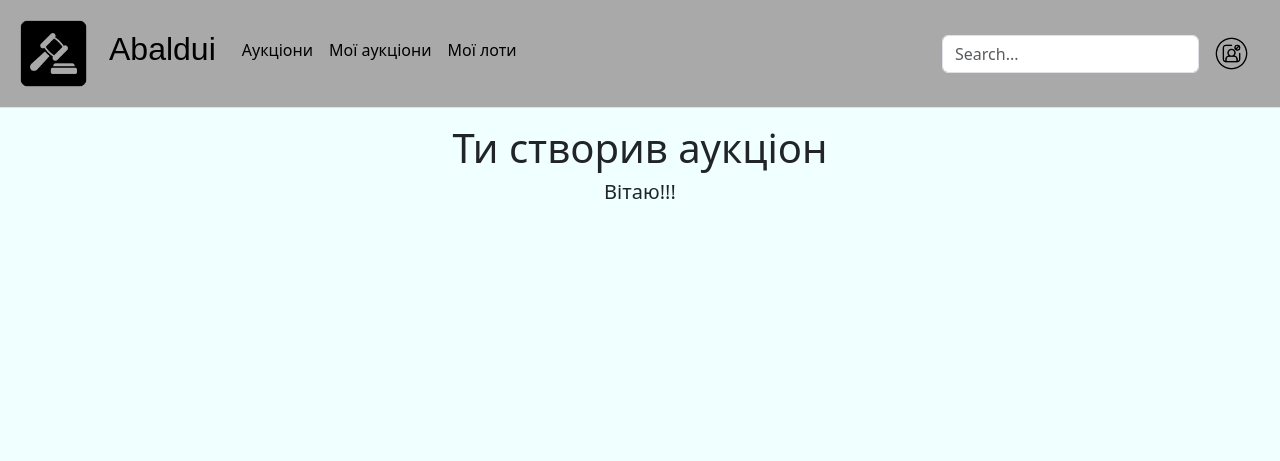
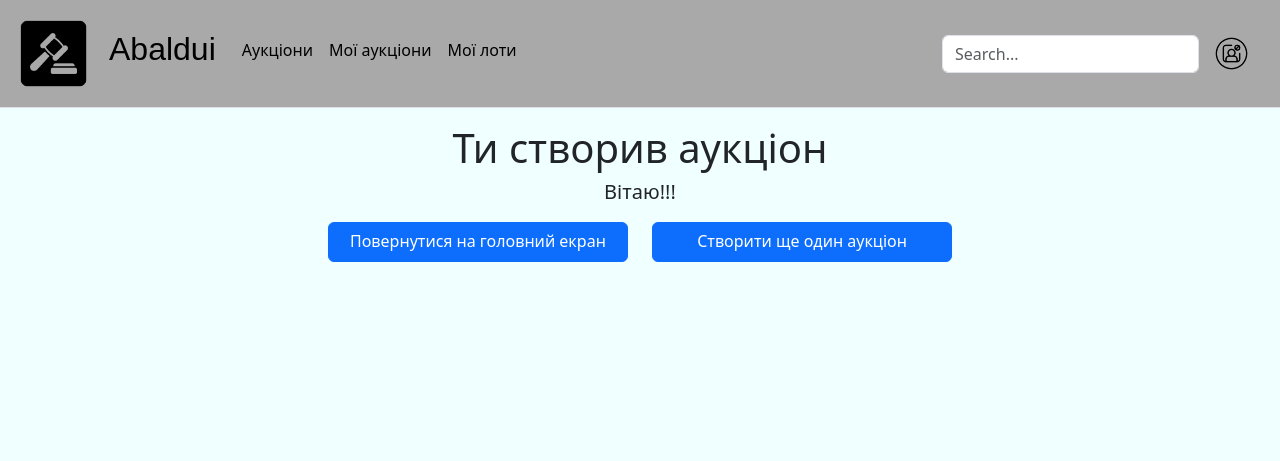
Before and after one commit to max-bondarenco/hakaton-react-2, a Django app: page /auction/create-auction/success in a window 1280 px wide. Shown: the top 461 px of the page. Run offline with Django 4.2, Linux system fonts and the light colour scheme; some web fonts are replaced.

Commit message:
Almost ready auction

```diff
--- a/auction/models.py
+++ b/auction/models.py
@@ -6,7 +6,7 @@ from django.contrib.auth.models import AbstractUser
 
 class User(AbstractUser):
     balance = models.DecimalField(max_digits=15, decimal_places=2, default=0)
-    avatar = models.ImageField(upload_to="media/avatars", null="avatar.jpg")
+    avatar = models.ImageField(upload_to="media/avatars", default="media/avatars/default_user.png")
     phone = models.CharField(max_length=14, default=0)
 
 
--- a/auction/views.py
+++ b/auction/views.py
@@ -124,7 +124,7 @@ def create_auction(request):
         except Exception as e:
             print("exception", e)
             return HttpResponse(e)
-        return HttpResponseRedirect("auction/my-auctions")
+        return HttpResponseRedirect("/auction/my-auctions")
     return render(request, "auction/create-auction.html")
 
 
--- a/templates/auction/auction-going.html
+++ b/templates/auction/auction-going.html
@@ -59,7 +59,7 @@
 <div class="container">
     <div class="row">
         <div class="col-md-2">
-            <img src="{% static auction.image %}" alt="Зображення аукціону" class="img-fluid">
+            <img src="/media/{{auction.image }}" alt="Зображення аукціону" class="img-fluid">
         </div>
         <div class="col-md-10">
                 <p><strong>Початкова ставка:</strong> {{ auction.start_price }}$</p>
--- a/templates/auction/auction-list.html
+++ b/templates/auction/auction-list.html
@@ -49,8 +49,4 @@
     {% else %}
         <p>There are no auction</p>
     {% endif %}
-
-   <p>Content text - Content text - Content text - Content text -
-  Content text - Content text - Content text - Content text -
-  Content text - Content text - Content text - Content text -</p>
 {% endblock %}
--- a/templates/auction/auction-my.html
+++ b/templates/auction/auction-my.html
@@ -33,7 +33,7 @@
         <!-- Аукціон 1 -->
         <div class="row auction-container">
             <div class="col-md-3">
-                <img src="{% static auction.image %}" alt="Фото аукціону" class="img-thumbnail auction-photo">
+                <img src="/media/{{ auction.image }}" alt="Фото аукціону" class="img-thumbnail auction-photo">
             </div>
             <div class="col-md-9">
                 <h2>{{ auction.name}} - Дата початку: {{ auction.str_date }}</h2>
--- a/templates/auction/lots-my.html
+++ b/templates/auction/lots-my.html
@@ -38,7 +38,7 @@
     <div class="container">
     <div class="row">
         <div class="col-md-2">
-            <img src="auction_image.jpg" alt="Зображення аукціону" class="img-fluid">
+            <img src="/media/{{ auction.image }}" alt="Зображення аукціону" class="img-fluid">
         </div>
         <div class="col-md-10">
             <h1>{{ lot.auction.name}}</h1>
--- a/templates/auction/success-auction-create.html
+++ b/templates/auction/success-auction-create.html
@@ -1,6 +1,17 @@
 {% extends "base.html" %}
 
 {% block content %}
+    <style>
+    .fixed-size-btn {
+      width: 300px; /* фіксована ширина кнопки */
+      height: 40px; /* фіксована висота кнопки */
+      margin: 10px; /* відступи між кнопками */
+    }
+  </style>
   <h1 style="text-align: center">Ти створив аукціон</h1>
   <h5 style="text-align: center">Вітаю!!!</h5>
+  <div style="text-align: center">
+    <a href="/" class="btn btn-primary fixed-size-btn">Повернутися на головний екран</a>
+    <a href="/auction/create-auction" class="btn btn-primary fixed-size-btn">Створити ще один аукціон</a>
+  </div>
 {% endblock %}
--- a/templates/includes/nav-bar.html
+++ b/templates/includes/nav-bar.html
@@ -43,8 +43,8 @@
                    data-bs-toggle="dropdown"
                    aria-expanded="false"
                 >
-                    <!-- TODO: замінити на автарку користувача з сервера -->
-                    <img src="{% static "img/default_user.png" %}"
+                  <img
+                    src="/{{ request.user.avatar  }}"
                          width="32"
                          height="32"
                          class="rounded-circle"
--- a/templates/profile.html
+++ b/templates/profile.html
@@ -10,7 +10,7 @@
                     <div class="col-lg-4">
                         <div class="card mb-4">
                             <div class="card-body text-center">
-                                <img src="{% static user.avatar %}" alt="avatar" class="rounded-circle img-fluid" style="width: 150px">
+                                <img src="/{{ user.avatar  }}" alt="avatar" class="rounded-circle img-fluid" style="width: 150px">
                                 <h5 class="my-3">{{ user }}</h5>
                                 <p class="text-muted mb-1">
                                     Full Stack Developer
```
Also changed, not shown: auction/migrations/0016_alter_user_avatar.py (added), media/auction-images/bmw.jpg (added), media/auction-images/dom_5g7SNkW.jpg (added), media/auction-images/dom_Og4U8Xk.jpg (added), media/auction-images/skoda_3ec4Wgt.jpg (added), media/avatars/default_user.png (added).
